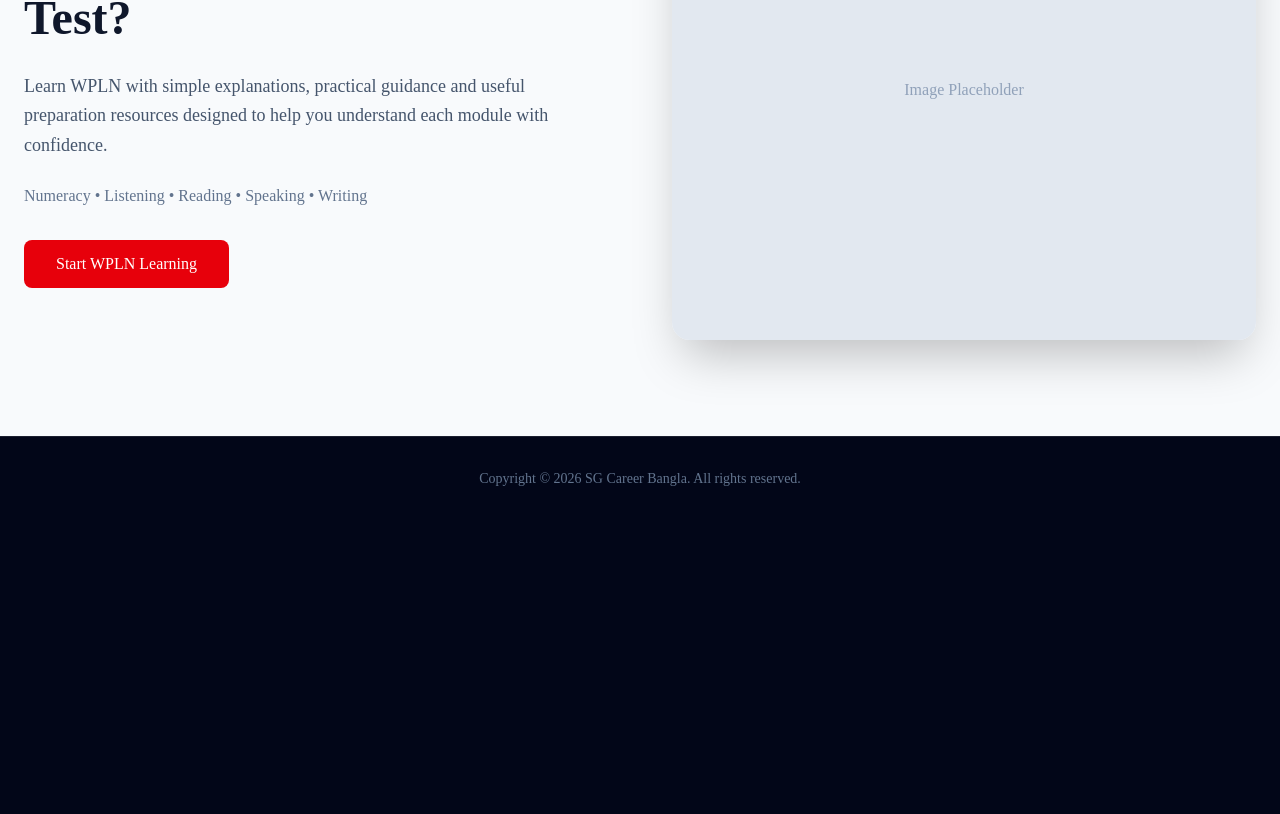
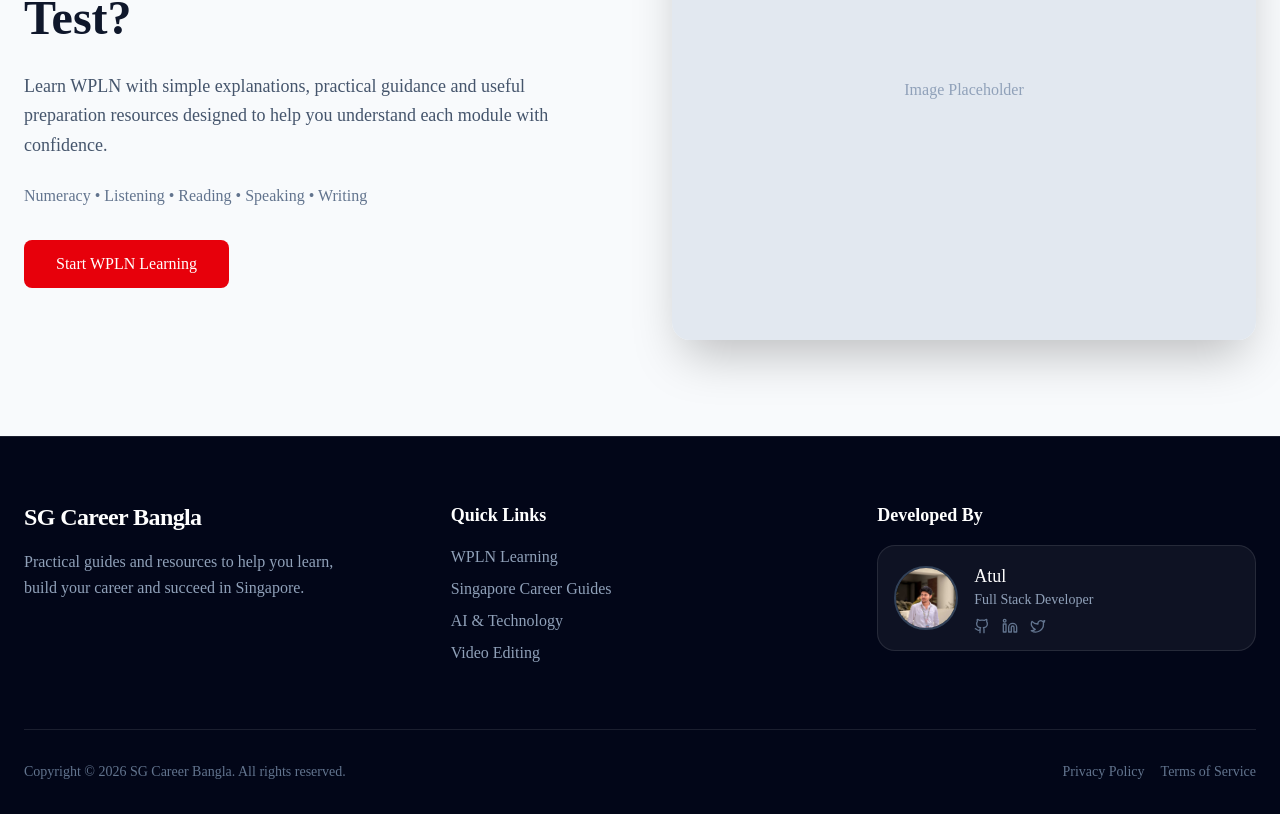
Before and after one commit to atul-dev-ai/rajat_kumar_portfolio, a Next.js app: page / in a window 1280 px wide. Shown: the part 1745-2559 px from the top of the page. Before the commit the page ends 2266 px from the top, so only its background shows below. Built offline with nearby package versions, Linux system fonts and the light colour scheme.

Commit message:
feat: design professional footer with developer box

```diff
--- a/src/components/Footer.tsx
+++ b/src/components/Footer.tsx
@@ -1,10 +1,89 @@
+import Image from "next/image";
+import Link from "next/link";
+import { Github, Linkedin, Twitter } from "lucide-react";
+
 export function Footer() {
   return (
-    <footer className="py-8 border-t border-white/10 bg-slate-950 text-center">
+    <footer className="bg-slate-950 border-t border-white/10 pt-16 pb-8">
       <div className="container mx-auto px-6">
-        <p className="text-sm text-slate-500 font-medium">
-          Copyright &copy; {new Date().getFullYear()} SG Career Bangla. All rights reserved.
-        </p>
+        <div className="grid grid-cols-1 md:grid-cols-3 gap-12 mb-16">
+          {/* Brand Info */}
+          <div className="flex flex-col gap-4">
+            <Link href="/" className="text-2xl font-bold tracking-tight text-white">
+              SG Career Bangla
+            </Link>
+            <p className="text-slate-400 leading-relaxed max-w-xs">
+              Practical guides and resources to help you learn, build your career and succeed in Singapore.
+            </p>
+          </div>
+
+          {/* Quick Links */}
+          <div className="flex flex-col gap-4">
+            <h3 className="text-lg font-semibold text-white">Quick Links</h3>
+            <ul className="flex flex-col gap-2">
+              <li>
+                <Link href="#" className="text-slate-400 hover:text-white transition-colors">
+                  WPLN Learning
+                </Link>
+              </li>
+              <li>
+                <Link href="#" className="text-slate-400 hover:text-white transition-colors">
+                  Singapore Career Guides
+                </Link>
+              </li>
+              <li>
+                <Link href="#" className="text-slate-400 hover:text-white transition-colors">
+                  AI & Technology
+                </Link>
+              </li>
+              <li>
+                <Link href="#" className="text-slate-400 hover:text-white transition-colors">
+                  Video Editing
+                </Link>
+              </li>
+            </ul>
+          </div>
+
+          {/* Developer Box */}
+          <div className="flex flex-col gap-4">
+            <h3 className="text-lg font-semibold text-white">Developed By</h3>
+            <div className="flex items-center gap-4 p-4 rounded-2xl bg-white/5 border border-white/10 hover:bg-white/10 transition-colors group">
+              <div className="relative w-16 h-16 rounded-full overflow-hidden border-2 border-slate-700 group-hover:border-blue-500 transition-colors">
+                <Image
+                  src="/atul.jpg"
+                  alt="Atul - Developer"
+                  fill
+                  className="object-cover"
+                />
+              </div>
+              <div className="flex flex-col">
+                <span className="text-white font-medium text-lg">Atul</span>
+                <span className="text-slate-400 text-sm">Full Stack Developer</span>
+                <div className="flex gap-3 mt-2">
+                  <a href="#" className="text-slate-500 hover:text-white transition-colors">
+                    <Github className="w-4 h-4" />
+                  </a>
+                  <a href="#" className="text-slate-500 hover:text-blue-400 transition-colors">
+                    <Linkedin className="w-4 h-4" />
+                  </a>
+                  <a href="#" className="text-slate-500 hover:text-blue-400 transition-colors">
+                    <Twitter className="w-4 h-4" />
+                  </a>
+                </div>
+              </div>
+            </div>
+          </div>
+        </div>
+
+        <div className="pt-8 border-t border-white/10 text-center md:text-left flex flex-col md:flex-row justify-between items-center gap-4">
+          <p className="text-sm text-slate-500 font-medium">
+            Copyright &copy; {new Date().getFullYear()} SG Career Bangla. All rights reserved.
+          </p>
+          <div className="flex gap-4 text-sm text-slate-500">
+            <Link href="#" className="hover:text-white transition-colors">Privacy Policy</Link>
+            <Link href="#" className="hover:text-white transition-colors">Terms of Service</Link>
+          </div>
+        </div>
       </div>
     </footer>
   );
```
